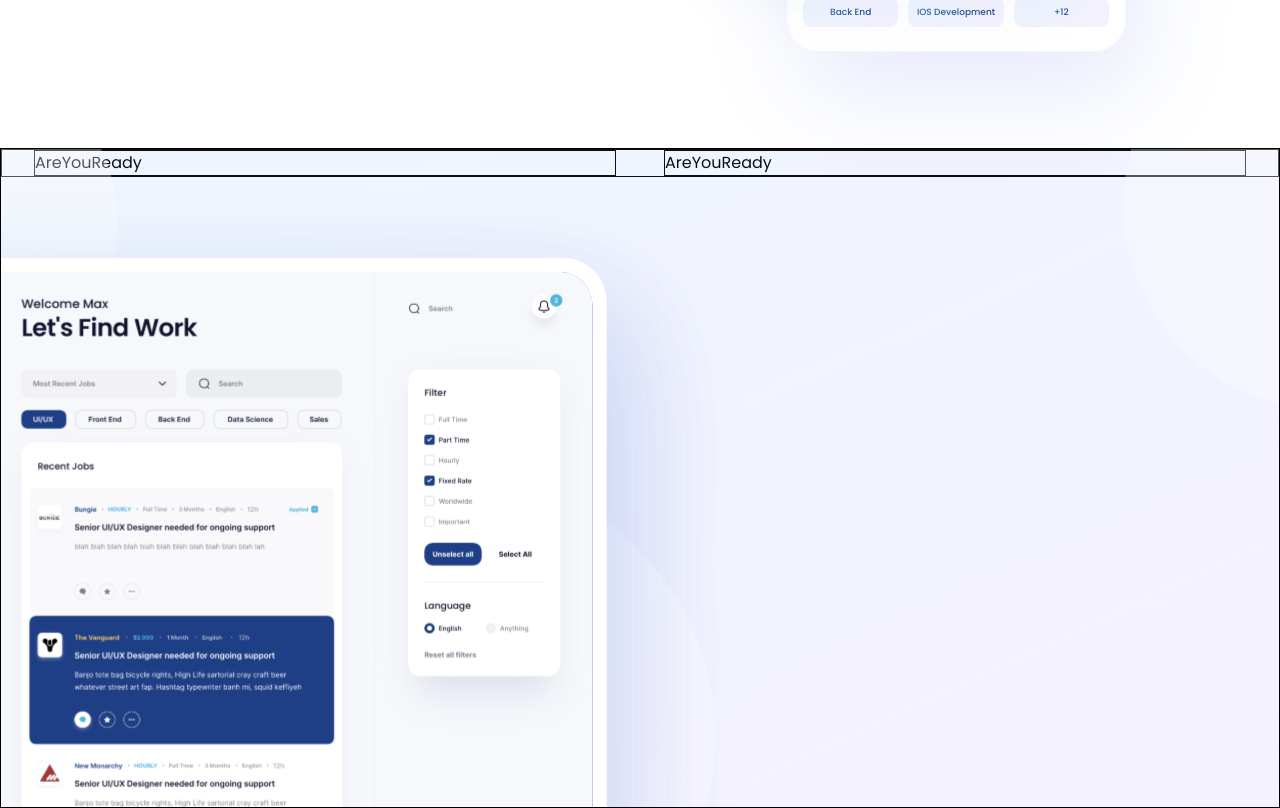
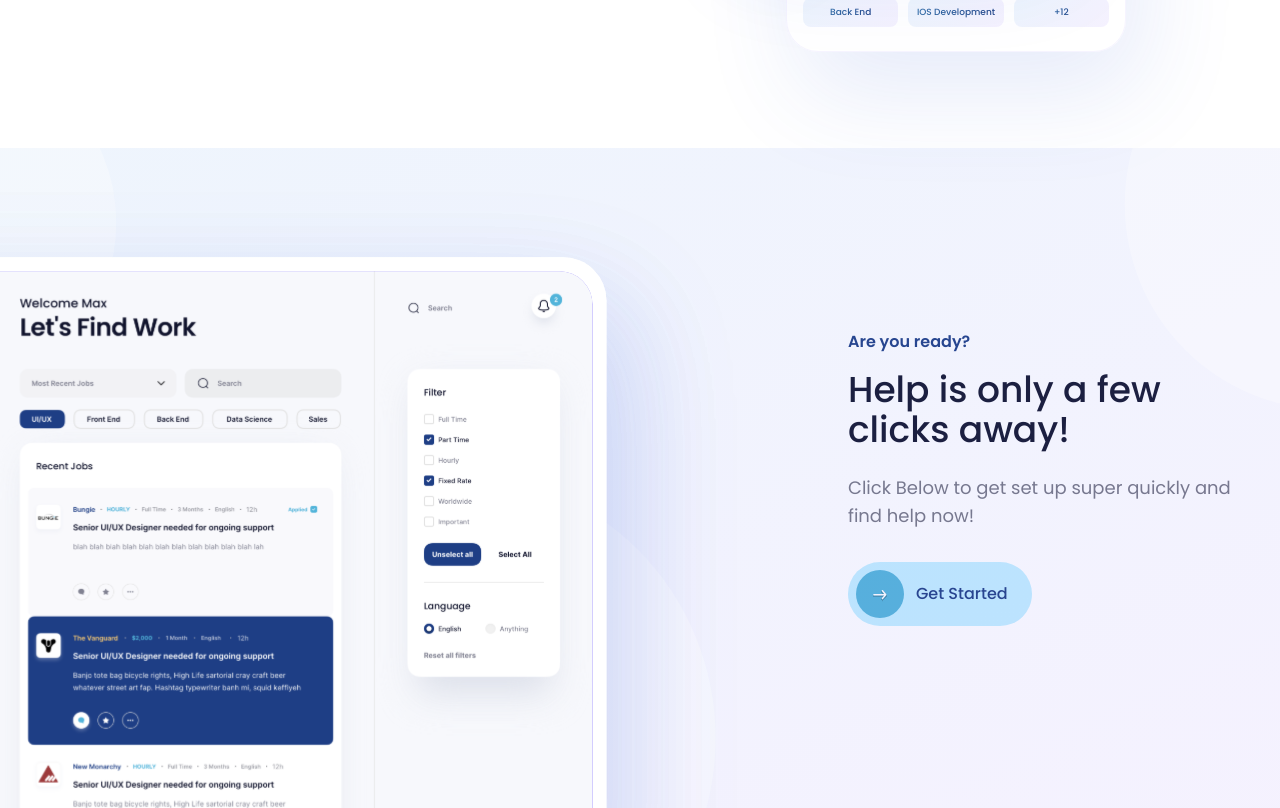
Before and after one commit to EasinTanvir/technical-task, a React (Vite) app: page / in a window 1280 px wide. Shown: the part 2448-3256 px from the top of the page. Built offline with nearby package versions, Linux system fonts and the light colour scheme.

Commit message:
completed are you ready section

```diff
--- a/src/components/landingPage/AreYouReady/AreYouReady.jsx
+++ b/src/components/landingPage/AreYouReady/AreYouReady.jsx
@@ -2,21 +2,107 @@ import React from "react";
 import Container from "../../shared/Container";
 import BackgroundImage from "./BackgroundImage";
 
+import Heading from "../../ui/Heading";
+import Text from "../../ui/Text";
+import Button from "../../ui/Button";
+
+import { arrowRightIcon } from "../../../constant";
+
 const AreYouReady = () => {
   return (
-    <section className="h-165 relative overflow-hidden border">
+    <section className="relative h-165 overflow-hidden">
       <BackgroundImage />
+
       <Container
-        className=" border flex
-            flex-col
+        className="
+            flex
+            flex-col-reverse
             items-center
             gap-12
             lg:flex-row
-            lg:items-center
-            lg:justify-between"
+            lg:justify-end
+            h-165
+          "
       >
-        <div className="flex-1 border">AreYouReady</div>
-        <div className="flex-1 border">AreYouReady</div>
+        <div
+          className="
+              w-full
+
+              max-w-100
+              text-center
+
+              lg:text-left
+            "
+        >
+          <Text
+            as="p"
+            className="
+                font-semibold
+                text-research-profile-title-one
+              "
+          >
+            Are you ready?
+          </Text>
+
+          <Heading
+            as="h2"
+            className="
+                mt-4
+                text-badge-text
+              "
+          >
+            Help is only a few clicks away!
+          </Heading>
+
+          <Text
+            size="lg"
+            className="
+                mt-6
+                text-are-you-ready-text
+              "
+          >
+            Click Below to get set up super quickly and find help now!
+          </Text>
+
+          <Button
+            className="
+                mt-8
+                flex-center
+
+                gap-3
+
+                rounded-full
+                bg-badge-bg
+
+                p-2
+
+
+
+              "
+          >
+            <span
+              className="
+                  flex
+                  h-12
+                  w-12
+                  items-center
+                  justify-center
+                  rounded-full
+                  bg-research-profile-title-two
+                "
+            >
+              <img
+                src={arrowRightIcon}
+                alt="arrowRightIcon"
+                aria-hidden="true"
+                className="w-4 mt-1"
+              />
+            </span>
+            <span className="font-medium pe-4 text-research-profile-title-one">
+              Get Started
+            </span>
+          </Button>
+        </div>
       </Container>
     </section>
   );
--- a/src/constant.js
+++ b/src/constant.js
@@ -7,6 +7,7 @@ import profileImage from "./assets/research/profile.webp";
 
 import tikIcon from "./assets/icons/tikIcon.svg";
 import paypalIcon from "./assets/icons/paypalIcon.svg";
+import arrowRightIcon from "./assets/icons/arrowRightIcon.svg";
 
 import jobImage from "./assets/custom_profile/job_image.webp";
 import findWorkDashboardImage from "./assets/areyouready/find_work_dashboard.webp";
@@ -23,4 +24,5 @@ export {
   jobImage,
   findWorkDashboardImage,
   areYouReadyBgImage,
+  arrowRightIcon,
 };
--- a/src/index.css
+++ b/src/index.css
@@ -21,7 +21,7 @@ body {
   --color-research-logo-circle-shadow: rgba(49, 89, 211, 0.07);
   --color-member-ship-text: rgba(128, 129, 145, 1);
   --color-feature-item-text: rgba(50, 52, 69, 0.9);
-
+  --color-are-you-ready-text: rgba(118, 119, 132, 1);
   --background-image-research-card-circle-border: linear-gradient(
     132.56deg,
     #ffed43 5.63%,
```
Also changed, not shown: src/assets/icons/arrowRightIcon.svg (added).
